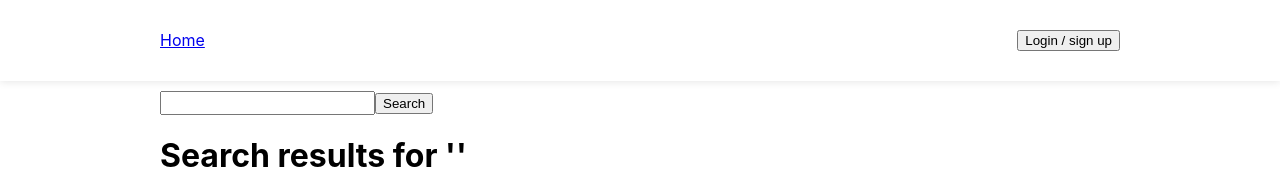
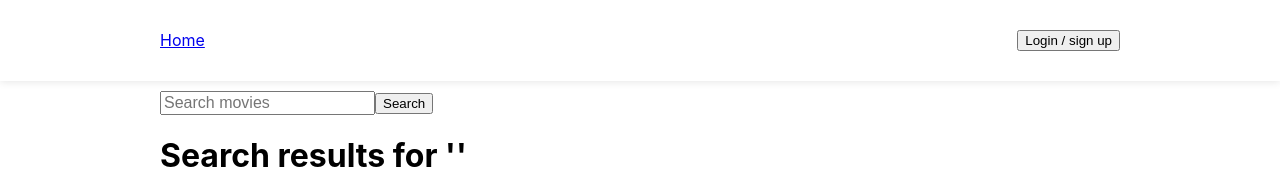
Before and after one commit to lacolegiala/movie-app, a React (Create React App) app: page /search in a window 1280 px wide. Shown: the top 181 px of the page. Built offline with nearby package versions, Linux system fonts and the light colour scheme.

Commit message:
Fix searchbar

```diff
--- a/src/components/Home.tsx
+++ b/src/components/Home.tsx
@@ -10,7 +10,7 @@ const Home: React.FC = () => {
   const [topRatedMovies, setTopRatedMovies] = useState<Movie[]>([])
   const [popularMovies, setPopularMovies] = useState<Movie[]>([])
   const [newMovies, setNewMovies] = useState<Movie[]>([])
-  const [searchBarValue, setSearchBarValue] = useState<string | null>(null)
+  const [searchBarValue, setSearchBarValue] = useState<string>('')
 
   const history = useHistory();
 
@@ -43,7 +43,7 @@ const Home: React.FC = () => {
 
   return (
     <div className='Container'>
-      <SearchBar value='Search movies' handleSubmit={handleSubmit} handleChange={handleChange} />
+      <SearchBar value={searchBarValue} handleSubmit={handleSubmit} handleChange={handleChange} />
       <GenreList />
       <MovieCard title='New' movies={newMovies} />
       <MovieCard title='Most popular' movies={popularMovies} />
--- a/src/components/SearchBar.tsx
+++ b/src/components/SearchBar.tsx
@@ -1,7 +1,7 @@
 import React from 'react'
 
 type SearchBarProps = {
-  value: string | undefined
+  value: string
   handleChange: (event: React.ChangeEvent<HTMLInputElement>) => void
   handleSubmit: (event: React.ChangeEvent<HTMLFormElement>) => void
 }
@@ -11,7 +11,15 @@ const SearchBar: React.FC<SearchBarProps> = (props: SearchBarProps) => {
   return (
     <form onSubmit={props.handleSubmit}>
       <label>
-        <input className='Input' id='searchbar' type='search' name='search' placeholder={props.value} onChange={props.handleChange} />
+        <input
+          value={props.value}
+          className='Input'
+          id='searchbar'
+          type='search'
+          name='search'
+          placeholder='Search movies'
+          onChange={props.handleChange}
+        />
       </label>
       <input type='submit' value='Search' />
     </form>
--- a/src/components/SearchResults.tsx
+++ b/src/components/SearchResults.tsx
@@ -9,7 +9,7 @@ import { useHistory } from "react-router-dom";
 
 const SearchResults: React.FC = () => {
   const [results, setResults] = useState<Movie[]>([])
-  const [searchBarValue, setSearchBarValue] = useState<string | undefined>(undefined)
+  const [searchBarValue, setSearchBarValue] = useState<string>('')
 
   const history = useHistory();
 
```
